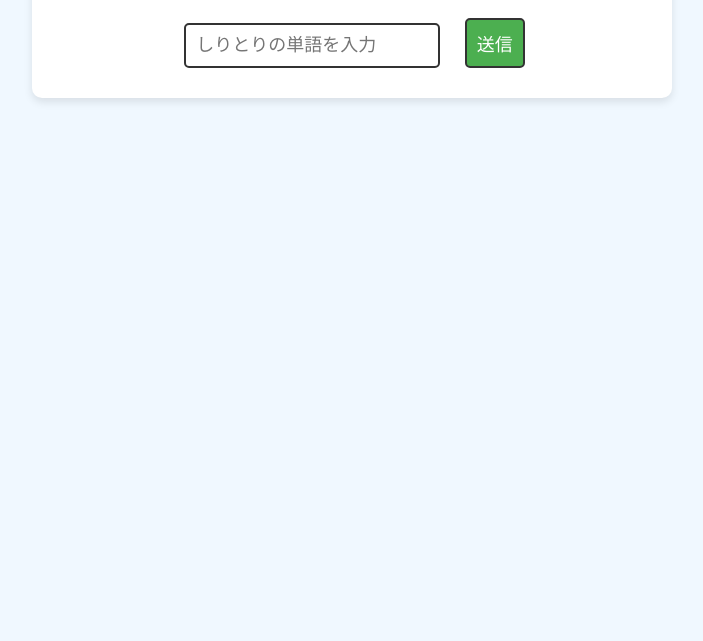
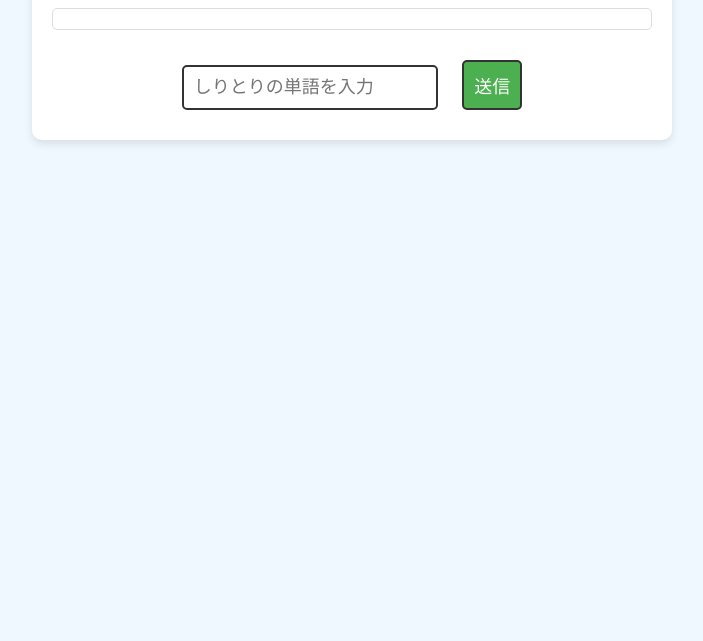
Before and after one commit to Nana-clouding/poke-Opt, a plain HTML site: page index.html in a window 1280 px wide. Shown: the part 159-800 px from the top of the page, without its empty margins (288-991 px from the left). Drawn offline with Linux system fonts and the light colour scheme.

Commit message:
Update style.css

```diff
--- a/style.css
+++ b/style.css
@@ -27,18 +27,10 @@ button {
     background-color: #4CAF50;
     color: white;
     cursor: pointer;
-    margin-right: 5px;
 }
 
 button:hover {
     background-color: #45a049;
-}
-
-#result {
-    font-size: 24px;
-    font-weight: bold;
-    color: red;
-    margin-top: 20px;
 }
 
 .user {
@@ -50,3 +42,12 @@ button:hover {
     text-align: right;
     color: green;
 }
+
+#history {
+    max-height: 300px;
+    overflow-y: auto;
+    margin: 20px 0;
+    border: 1px solid #ddd;
+    padding: 10px;
+    border-radius: 5px;
+}
```
